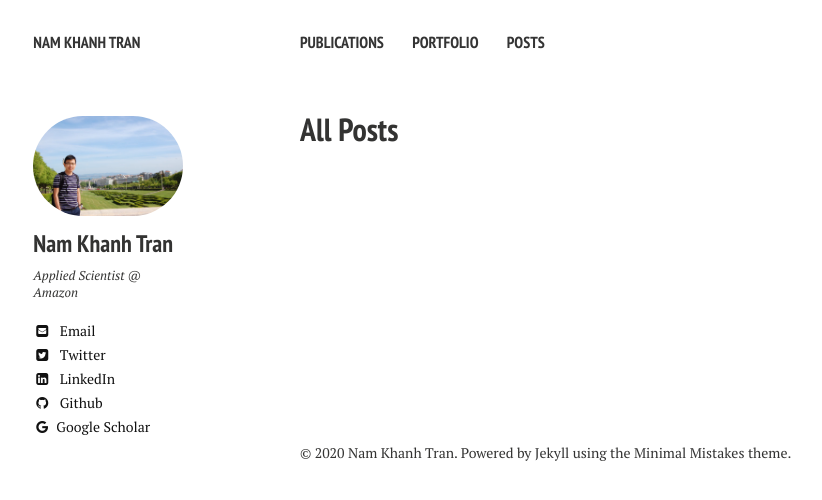
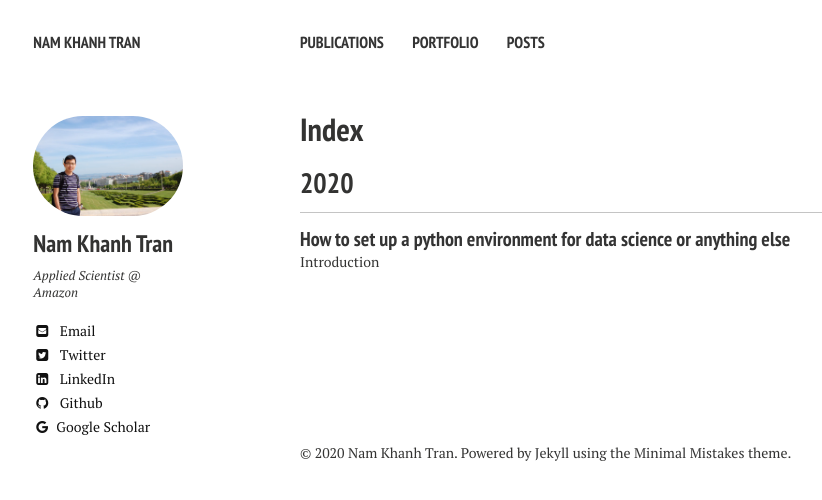
Before and after one commit to namkhanhtran/namkhanhtran.github.io, a Jekyll site: the page built from posts/index.md, in a window 1280 px wide. Shown: the top 500 px of the page, without its empty margins (20-842 px from the left). Built offline with Jekyll 4.4.1, drawn with Linux system fonts in a browser that asks for light colours; nearby versions of some CDN libraries.

Commit message:
add a post example

```diff
--- a/posts/index.md
+++ b/posts/index.md
@@ -1,8 +1,9 @@
 ---
 layout: post-index
-title: All Posts
-excerpt: "A List of Posts"
+title: Index
 ---
+
+A list of posts that aim to document what I've learned so far about ML, data science, devops and so on.
 
 <ul>
   {% for post in site.posts %}
```
Also changed, not shown: posts/_posts/2020-04-19-python-environment-for-data-science.md (renamed from posts/2020-04-19-python-environment-for-data-science.md).
